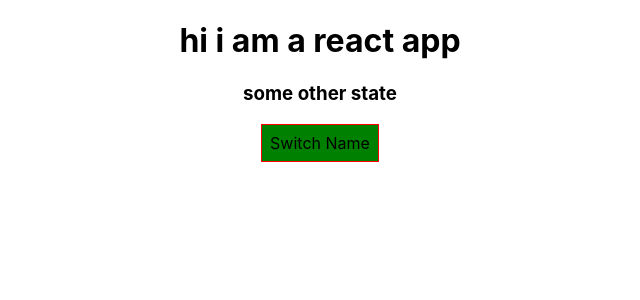
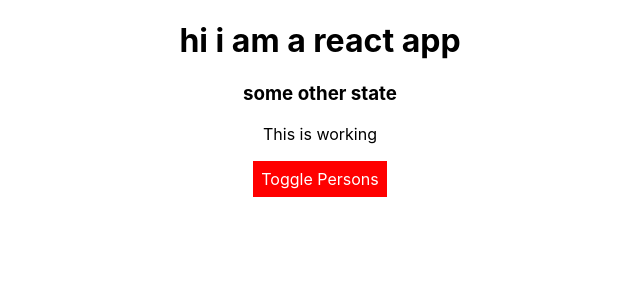
Before and after one commit to cgradwohl/react-complete-guide, a React (Create React App) app in the folder guide/: page / in a window 1280 px wide. Shown: the top 300 px of the page, without its empty margins (320-960 px from the left). Built offline with nearby package versions, Linux system fonts and the light colour scheme.

Commit message:
adds Radium and dynamic class styles

```diff
--- a/guide/package.json
+++ b/guide/package.json
@@ -3,6 +3,7 @@
   "version": "0.1.0",
   "private": true,
   "dependencies": {
+    "radium": "^0.25.1",
     "react": "^16.8.3",
     "react-dom": "^16.8.3",
     "react-scripts": "2.1.5"
--- a/guide/src/App.css
+++ b/guide/src/App.css
@@ -1,3 +1,15 @@
 .App {
   text-align: center;
 }
+
+.green {
+  color: green;
+}
+
+.red {
+  color: red;
+}
+
+.bold {
+  font-weight: bold;
+}
--- a/guide/src/App.js
+++ b/guide/src/App.js
@@ -1,6 +1,7 @@
 import React, { useState, Component } from "react";
 import "./App.css";
 import Person from "./Person/Person";
+import Radium, { StyleRoot } from "radium";
 // useState() is the hook that allows us to use/ manage state in a functional component
 // const app = props => {
 // the argument to useState() is an object of initial state
@@ -126,12 +127,19 @@ class App extends Component {
     this.setState({ bool: !doesShow });
   }
   render() {
+    // can't use psuedo selectors :(
     const style = {
-      backgroundColor: 'green',
+      backgroundColor: 'red',
+      color: 'white',
       font: 'inherit',
-      border: '1px solid red',
+      border: '1px solid white',
       padding: '8px',
-      cursor: 'pointer'
+      cursor: 'pointer',
+      ':hover': {
+        backgroundColor: 'salmon',
+        color: 'black'
+
+      }
     };
 
     let persons = null;
@@ -151,13 +159,33 @@ class App extends Component {
           })}
         </div>
       );
+      style.backgroundColor = 'green';
+      style[':hover'] = {
+        backgroundColor: 'lightgreen',
+        color: 'black'
+      }
+    }
+    /**
+     * This is a nice way to add a list of classes to a dynamic className property:
+     */
+    // let classes = ['red', 'bold'].join(' ');
+    const classes = [];
+    if (this.state.persons.length <= 2) classes.push('green');
+    if (this.state.persons.length <= 1) classes.push('bold');
+    if (this.state.persons.length == 0) {
+      const idx = classes.findIndex(el => el === 'green');
+      classes[idx] = 'red';
     }
     return (
+      <StyleRoot>
         <div className="App">
           <h1>hi i am a react app</h1>
           <h3>{this.state.otherState}</h3>
+          <p className={classes.join(' ')}>This is working</p>
           {/* bind is better and this way is ineffcient: can re render to often!! */}
-        <button style={style} onClick={this.togglePersonHandler}>Switch Name</button>
+          <button
+            style={style}
+            onClick={this.togglePersonHandler}>Toggle Persons</button>
           {persons}
           {/* NO DIRECTIVES NECESSARY :)*/}
           {/* basic if else example */}
@@ -181,6 +209,7 @@ class App extends Component {
               </div> : null
           } */}
         </div>
+      </StyleRoot>
     );
     // this is ana example of the react api under the hood:
     // return React.createElement(
@@ -191,4 +220,4 @@ class App extends Component {
   }
 }
 
-export default App;
+export default Radium(App);
--- a/guide/src/Person/Person.css
+++ b/guide/src/Person/Person.css
@@ -7,3 +7,9 @@
     padding: 16px;
     text-align: center;
 }
+
+/* @media(min-width: 500px) {
+    .Person {
+        width: 40%
+    }
+} */
--- a/guide/src/Person/Person.js
+++ b/guide/src/Person/Person.js
@@ -1,8 +1,14 @@
 import React from 'react';
 import './Person.css';
+import Radium from 'radium';
 const person = props => {
+  const style = {
+    '@media (min-width: 500px)': {
+      width: '450px'
+    }
+  }
   return (
-    <div className='Person'>
+    <div className='Person' style={style}>
       {/* mutating state in parent component from a child presentational compnent */}
       <p onClick={props.click}>I am {props.name} and I am {props.age} years old!</p>
       <p>{props.children}</p>
@@ -11,4 +17,4 @@ const person = props => {
   );
 };
 
-export default person;
+export default Radium(person);
```
Also changed, not shown: 1 other file (tests, documents, lock files or other folders). Lines whose indentation alone changed are shown as unchanged.
